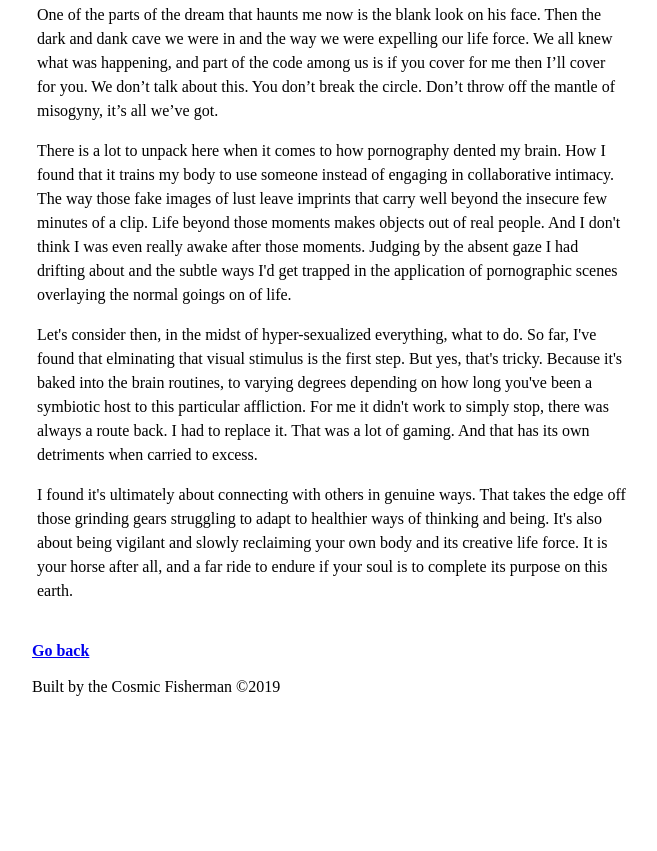
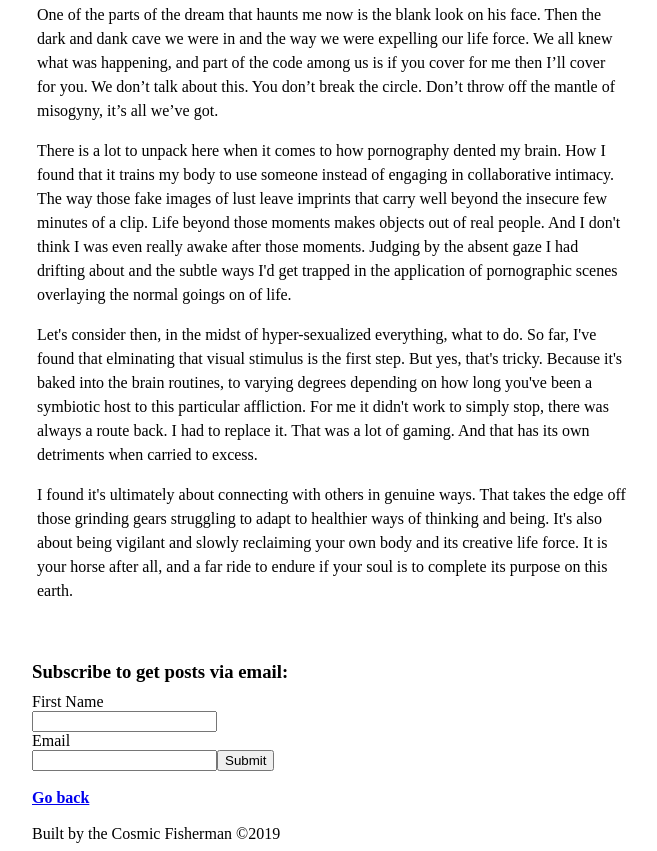
Before and after one commit to JMIHC/coreblog, a Gatsby site: page /a-dream in a window 1280 px wide. Shown: the part 266-1117 px from the top of the page, without its empty margins (308-965 px from the left). Before the commit the page ends 970 px from the top, so only its background shows below. Built offline with nearby package versions, Linux system fonts and the light colour scheme; Gatsby itself is replaced by a stand-in of ours.

Commit message:
adding convertkit

```diff
--- /dev/null
+++ b/src/components/SignUp.js
@@ -0,0 +1,147 @@
+import React from 'react'
+import { Formik, Field, Form, ErrorMessage } from 'formik'
+import * as Yup from 'yup'
+import fetch from 'isomorphic-fetch'
+
+const FORM_ID = process.env.CONVERTKIT_SIGNUP_FORM
+
+const SubscribeSchema = Yup.object().shape({
+  email_address: Yup.string()
+    .email('Invalid email address')
+    .required('Required'),
+  first_name: Yup.string(),
+})
+
+const PostSubmissionMessage = () => {
+  return (
+    <div>
+      <p>Thanks for subscribing! I just sent you a confirmation email. Be sure to check your inbox. :-)</p>
+    </div>
+  )
+}
+
+export default class SignUp extends React.Component {
+    state = {
+      submitted: false,
+    }
+
+    async handleSubmit (values) {
+      this.setState({ submitted: true })
+      try {
+        const response = await fetch(
+          `https://app.convertkit.com/forms/${ FORM_ID }/subscriptions`,
+          {
+            method: 'post',
+            body: JSON.stringify(values, null, 2),
+            headers: {
+              Accept: 'application/json',
+              'Content-Type': 'application/json',
+            },
+          }
+        )
+
+        const responseJson = await response.json()
+
+        this.setState({
+          submitted: true,
+          response: responseJson,
+          errorMessage: null,
+        })
+      } catch (error) {
+        this.setState({
+          submitted: false,
+          errorMessage: 'Something went wrong!',
+        })
+      }
+    }
+
+    render () {
+      const { submitted, response, errorMessage } = this.state
+      const successful = response && response.status === 'success'
+
+      return (
+        <div>
+          {!successful && (
+            <h3 style={{ marginBottom: 10 }}>
+              Subscribe to get posts via email:
+            </h3>
+          )}
+
+          <Formik
+            initialValues={{
+              email_address: '',
+              first_name: '',
+            }}
+            validationSchema={ SubscribeSchema }
+            onSubmit={ values => this.handleSubmit(values) }
+            render={({ errors, touched, isSubmitting }) => (
+              <>
+                {!successful && (
+                  <Form>
+                    <label htmlFor='first_name'>
+                      <div style={{
+                        display: 'flex',
+                        justifyContent: 'space-between',
+                        alignItems: 'flex-end'
+                      }}
+                      >
+                        First Name
+                        <ErrorMessage
+                          name='first_name'
+                          component='span'
+                          className='field-error'
+                        />
+                      </div>
+                      <Field
+                        aria-label='your first name'
+                        aria-required='false'
+                        name='first_name'
+                        placeholder=''
+                        type='text'
+                      />
+                    </label>
+                    <label
+                      htmlFor='email'
+                      style={{ marginLeft: 10 }}
+                    >
+                      <div
+                        style={{
+                          display: 'flex',
+                          justifyContent: 'space-between',
+                          alignItems: 'flex-end'
+                        }}
+                      >
+                        Email
+                        <ErrorMessage
+                          name='email_address'
+                          component='span'
+                          className='field-error'
+                        />
+                      </div>
+                      <Field
+                        aria-label='your email address'
+                        aria-required='true'
+                        name='email_address'
+                        placeholder=''
+                        type="email"
+                      />
+                    </label>
+                    <button
+                      data-element="submit"
+                      type="submit"
+                      disabled={ isSubmitting }
+                    >
+                      { !isSubmitting && 'Submit' }
+                      { isSubmitting && 'Submitting...' }
+                    </button>
+                  </Form>
+                )}
+                {submitted && <PostSubmissionMessage />}
+                { errorMessage && <div>{errorMessage}</div> }
+              </>
+            )}
+          />
+        </div>
+      )
+    }
+}
--- a/src/pages/a-dream.js
+++ b/src/pages/a-dream.js
@@ -4,6 +4,7 @@ import { Link } from 'gatsby'
 import Layout from '../components/layout'
 import SEO from '../components/seo'
 import { Content } from '../elements/styles'
+import SignUp from '../components/SignUp'
 
 const Vigilance = props => (
   <Layout>
@@ -44,6 +45,8 @@ const Vigilance = props => (
       </p>
     </Content>
     <br />
+    <SignUp />
+    <br />
     <Link style={{ fontWeight: 'bold' }} to="/">
       Go back
     </Link>
```
Also changed, not shown: package.json (+6 -2 lines), 1 other file.
